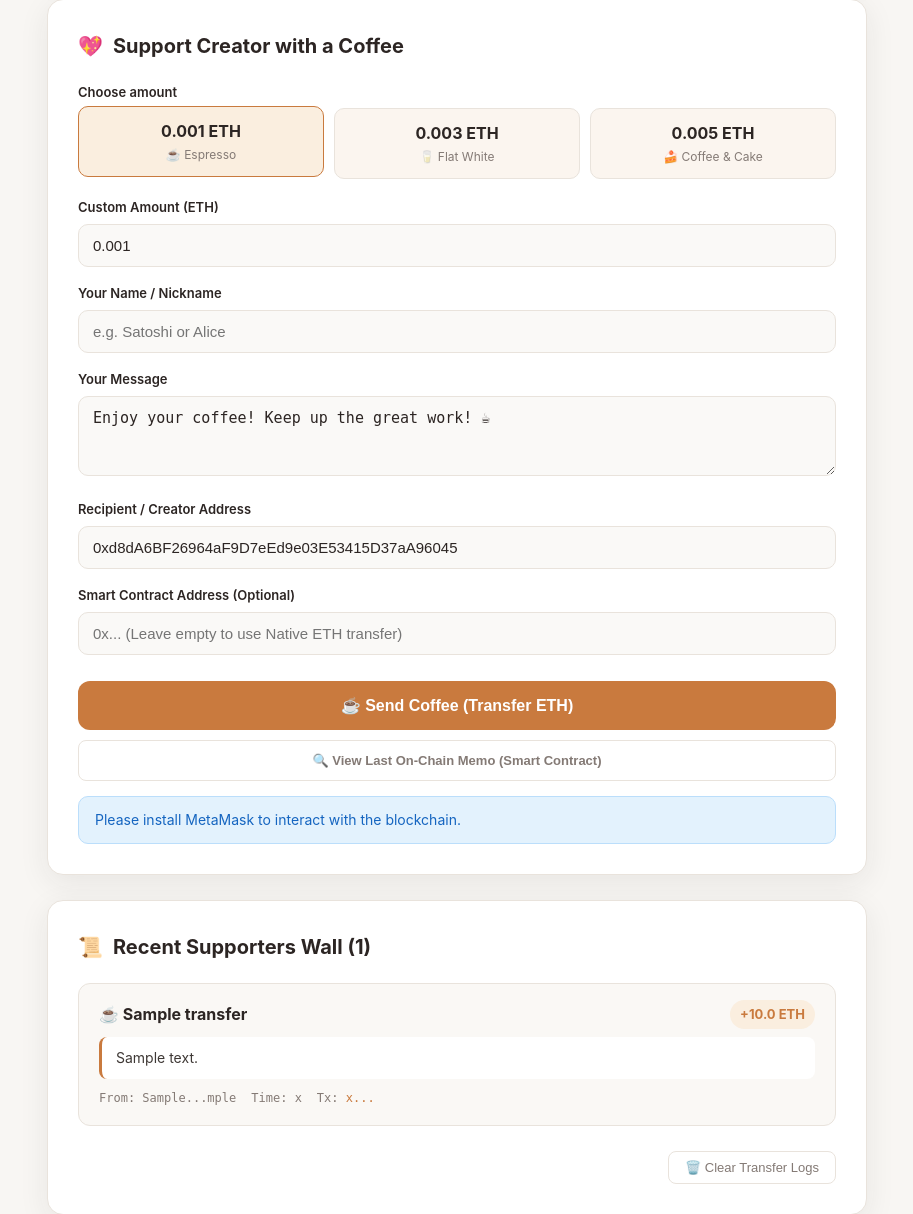
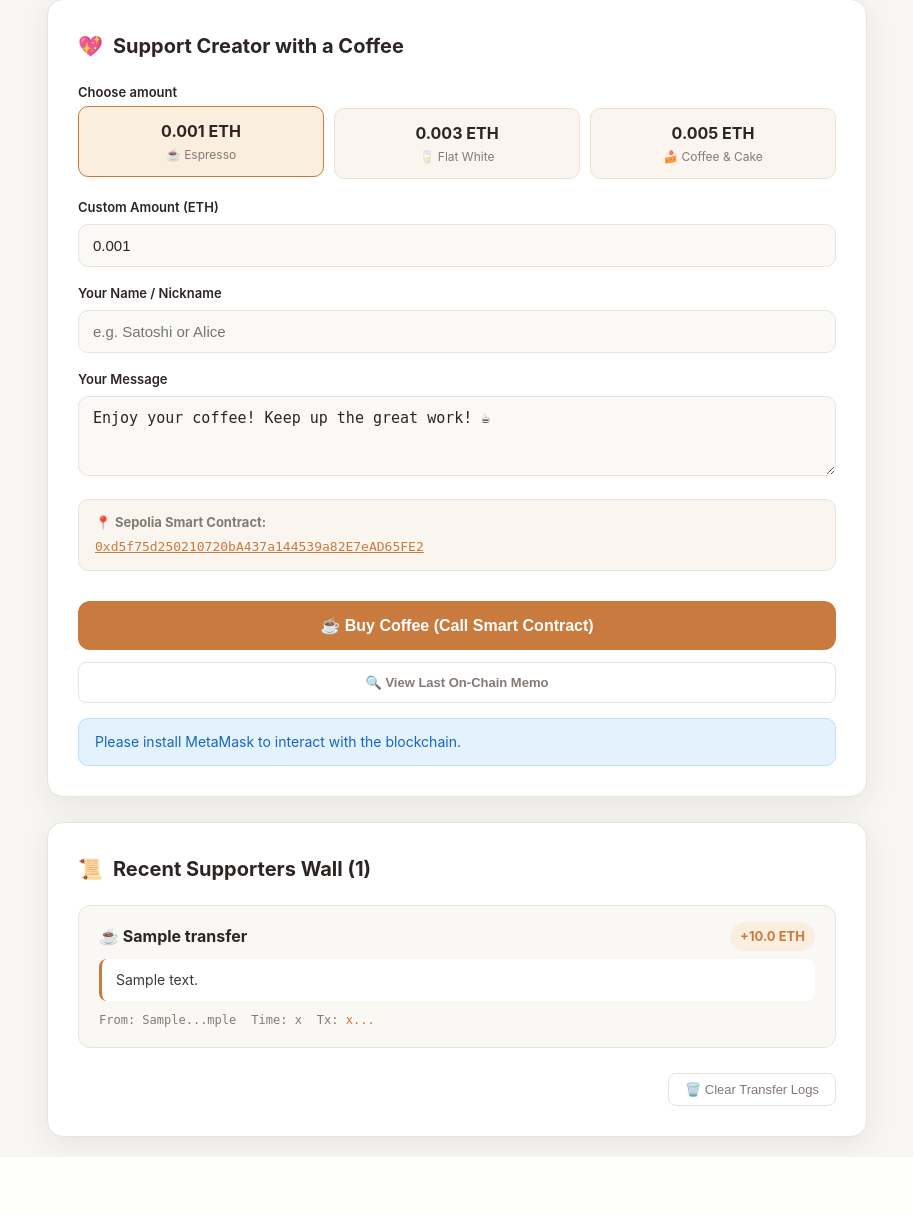
Before and after one commit to schow9527/buy-me-a-coffee-dapp, a Flask app: page / in a window 1280 px wide. Shown: the part 281-1495 px from the top of the page, without its empty margins (183-1096 px from the left). After the commit the page ends 1438 px from the top, so only its background shows below. Run offline with Flask 3, Linux system fonts and the light colour scheme; tables that the repository leaves empty hold one stand-in row (values such as "Sample post"); some libraries are stand-ins or nearby versions.

Commit message:
feat: bind Sepolia deployed contract 0xd5f75d250210720bA437a144539a82E7eAD65FE2

```diff
--- a/app.py
+++ b/app.py
@@ -5,8 +5,8 @@ from flask import Flask, render_template, request, jsonify, redirect, url_for
 app = Flask(__name__)
 DB_NAME = "coffee.db"
 
-# 默认创作者收款钱包地址（可在前端修改或作为默认收款方）
-DEFAULT_RECIPIENT = "0xd8dA6BF26964aF9D7eEd9e03E53415D37aA96045"
+# 部署在 Sepolia 上的智能合约地址
+CONTRACT_ADDRESS = "0xd5f75d250210720bA437a144539a82E7eAD65FE2"
 
 
 def init_db():
@@ -49,7 +49,7 @@ def index():
         records=records,
         total_coffee=total_coffee,
         total_eth=total_eth,
-        default_recipient=DEFAULT_RECIPIENT,
+        contract_address=CONTRACT_ADDRESS,
     )
 
 
@@ -59,7 +59,7 @@ def record_transfer():
     data = request.get_json(silent=True) or request.form
 
     sender = data.get("sender", "").strip()
-    recipient = data.get("recipient", DEFAULT_RECIPIENT).strip()
+    recipient = data.get("recipient", CONTRACT_ADDRESS).strip()
     amount = data.get("amount", 0)
     name = data.get("name", "Anonymous").strip() or "Anonymous"
     message = data.get("message", "Enjoy your coffee! ☕").strip() or "Enjoy your coffee! ☕"
--- a/templates/index.html
+++ b/templates/index.html
@@ -77,27 +77,22 @@
                     <textarea id="message" placeholder="Leave a sweet message for the creator...">Enjoy your coffee! Keep up the great work! ☕</textarea>
                 </div>
 
-                <div class="form-group">
-                    <label for="recipient">Recipient / Creator Address</label>
-                    <input type="text" id="recipient" value="{{ default_recipient }}" placeholder="0x...">
-                </div>
-
-                <div class="form-group">
-                    <label for="contractAddress">Smart Contract Address (Optional)</label>
-                    <input type="text" id="contractAddress" placeholder="0x... (Leave empty to use Native ETH transfer)">
+                <div class="contract-badge" style="font-size: 13px; color: var(--text-muted); margin: 15px 0 20px 0; background: #fbf5ef; padding: 12px 16px; border-radius: 10px; border: 1.5px solid var(--border);">
+                    <span>📍 <strong>Sepolia Smart Contract:</strong></span>
+                    <a href="https://sepolia.etherscan.io/address/{{ contract_address }}" target="_blank" style="color: var(--primary); font-family: monospace; display: block; margin-top: 4px; word-break: break-all;">{{ contract_address }}</a>
                 </div>
 
                 <button id="sendBtn" class="submit-btn" onclick="sendCoffee()">
-                    ☕ Send Coffee (Transfer ETH)
+                    ☕ Buy Coffee (Call Smart Contract)
                 </button>
 
-                <button id="viewContractBtn" class="clear-btn" style="width: 100%; margin-top: 10px; padding: 12px; font-weight: 600;" onclick="viewLastOnChainMemo()">
-                    🔍 View Last On-Chain Memo (Smart Contract)
+                <button id="viewContractBtn" class="clear-btn" style="width: 100%; margin-top: 12px; padding: 12px; font-weight: 600;" onclick="viewLastOnChainMemo()">
+                    🔍 View Last On-Chain Memo
                 </button>
 
                 <!-- Status alert -->
                 <div id="statusBox" class="status-msg"></div>
-                <div id="onChainResultBox" class="status-msg" style="word-break: break-all;"></div>
+                <div id="onChainResultBox" class="status-msg" style="white-space: pre-line; word-break: break-all;"></div>
             </div>
 
             <!-- Supporters Wall -->
@@ -138,6 +133,7 @@
     </div>
 
     <script>
+        const contractAddress = "{{ contract_address }}";
         let web3;
         let currentAccount = null;
 
@@ -240,12 +236,6 @@
                 return;
             }
 
-            if (!recipient || !web3.utils.isAddress(recipient)) {
-                updateStatus("Please provide a valid recipient EVM address", "error");
-                return;
-            }
-
-            const contractAddressInput = document.getElementById("contractAddress").value.trim();
             const sendBtn = document.getElementById("sendBtn");
             sendBtn.disabled = true;
             sendBtn.innerText = "⏳ Confirming in Wallet...";
@@ -253,37 +243,16 @@
 
             try {
                 const weiAmount = web3.utils.toWei(amount.toString(), 'ether');
-                let txHash = "";
+                updateStatus("Calling BuyMeACoffee smart contract buyCoffee()...", "info");
 
-                if (contractAddressInput && web3.utils.isAddress(contractAddressInput)) {
-                    // Smart Contract mode
-                    updateStatus("Calling BuyMeACoffee smart contract buyCoffee()...", "info");
-                    const contract = new web3.eth.Contract(contractABI, contractAddressInput);
-                    const res = await contract.methods.buyCoffee(name, message).send({
-                        from: currentAccount,
-                        value: weiAmount
-                    });
-                    txHash = res.transactionHash;
-                } else {
-                    // Native ETH transfer mode
-                    if (!recipient || !web3.utils.isAddress(recipient)) {
-                        updateStatus("Please provide a valid recipient EVM address", "error");
-                        sendBtn.disabled = false;
-                        sendBtn.innerText = "☕ Send Coffee (Transfer ETH)";
-                        return;
-                    }
-                    const txParams = {
-                        from: currentAccount,
-                        to: recipient,
-                        value: web3.utils.toHex(weiAmount)
-                    };
-                    txHash = await window.ethereum.request({
-                        method: 'eth_sendTransaction',
-                        params: [txParams]
-                    });
-                }
+                const contract = new web3.eth.Contract(contractABI, contractAddress);
+                const res = await contract.methods.buyCoffee(name, message).send({
+                    from: currentAccount,
+                    value: weiAmount
+                });
+                const txHash = res.transactionHash;
 
-                updateStatus("🎉 Transaction sent! Hash: " + txHash + ". Saving to database...", "info");
+                updateStatus("🎉 Contract call confirmed! Hash: " + txHash + ". Saving to database...", "info");
 
                 // Record transfer into SQLite
                 const response = await fetch("/api/transfer", {
@@ -291,7 +260,7 @@
                     headers: { "Content-Type": "application/json" },
                     body: JSON.stringify({
                         sender: currentAccount,
-                        recipient: recipient,
+                        recipient: contractAddress,
                         amount: amount,
                         name: name,
                         message: message,
@@ -301,38 +270,37 @@
 
                 const resData = await response.json();
                 if (resData.status === "success") {
-                    updateStatus("☕ Coffee sent successfully! Thank you for supporting! Refreshing wall...", "success");
+                    updateStatus("☕ Coffee sent successfully to smart contract! Refreshing wall...", "success");
                     setTimeout(() => {
                         window.location.reload();
                     }, 1500);
                 } else {
-                    updateStatus("Transfer sent on chain, but failed to record: " + resData.message, "error");
+                    updateStatus("Smart contract transaction succeeded, but failed to record in DB: " + resData.message, "error");
                     sendBtn.disabled = false;
-                    sendBtn.innerText = "☕ Send Coffee (Transfer ETH)";
+                    sendBtn.innerText = "☕ Buy Coffee (Call Smart Contract)";
                 }
 
             } catch (err) {
                 console.error(err);
                 updateStatus("Transaction cancelled or failed: " + (err.message || err), "error");
                 sendBtn.disabled = false;
-                sendBtn.innerText = "☕ Send Coffee (Transfer ETH)";
+                sendBtn.innerText = "☕ Buy Coffee (Call Smart Contract)";
             }
         }
 
         async function viewLastOnChainMemo() {
-            const contractAddressInput = document.getElementById("contractAddress").value.trim();
             const resultBox = document.getElementById("onChainResultBox");
-            if (!contractAddressInput || !web3.utils.isAddress(contractAddressInput)) {
-                resultBox.className = "status-msg error";
-                resultBox.innerText = "Please enter a valid Smart Contract Address first!";
-                return;
-            }
             try {
-                const contract = new web3.eth.Contract(contractABI, contractAddressInput);
+                const contract = new web3.eth.Contract(contractABI, contractAddress);
                 const res = await contract.methods.getLastMemo().call();
+                if (res[0] === "0x0000000000000000000000000000000000000000") {
+                    resultBox.className = "status-msg info";
+                    resultBox.innerText = "[On-Chain Status]\nNo memos recorded on contract yet. Buy the first coffee!";
+                    return;
+                }
                 const ethAmount = web3.utils.fromWei(res[3].toString(), 'ether');
                 resultBox.className = "status-msg success";
-                resultBox.innerText = `[On-Chain Memo]\nFrom: ${res[0]}\nName: ${res[1]}\nMessage: ${res[2]}\nAmount: ${ethAmount} ETH`;
+                resultBox.innerText = `[Latest On-Chain Memo from Contract]\n👤 Supporter: ${res[1]}\n💬 Message: "${res[2]}"\n💰 Amount: ${ethAmount} ETH\n📬 From: ${res[0]}`;
             } catch (e) {
                 console.error(e);
                 resultBox.className = "status-msg error";
```
